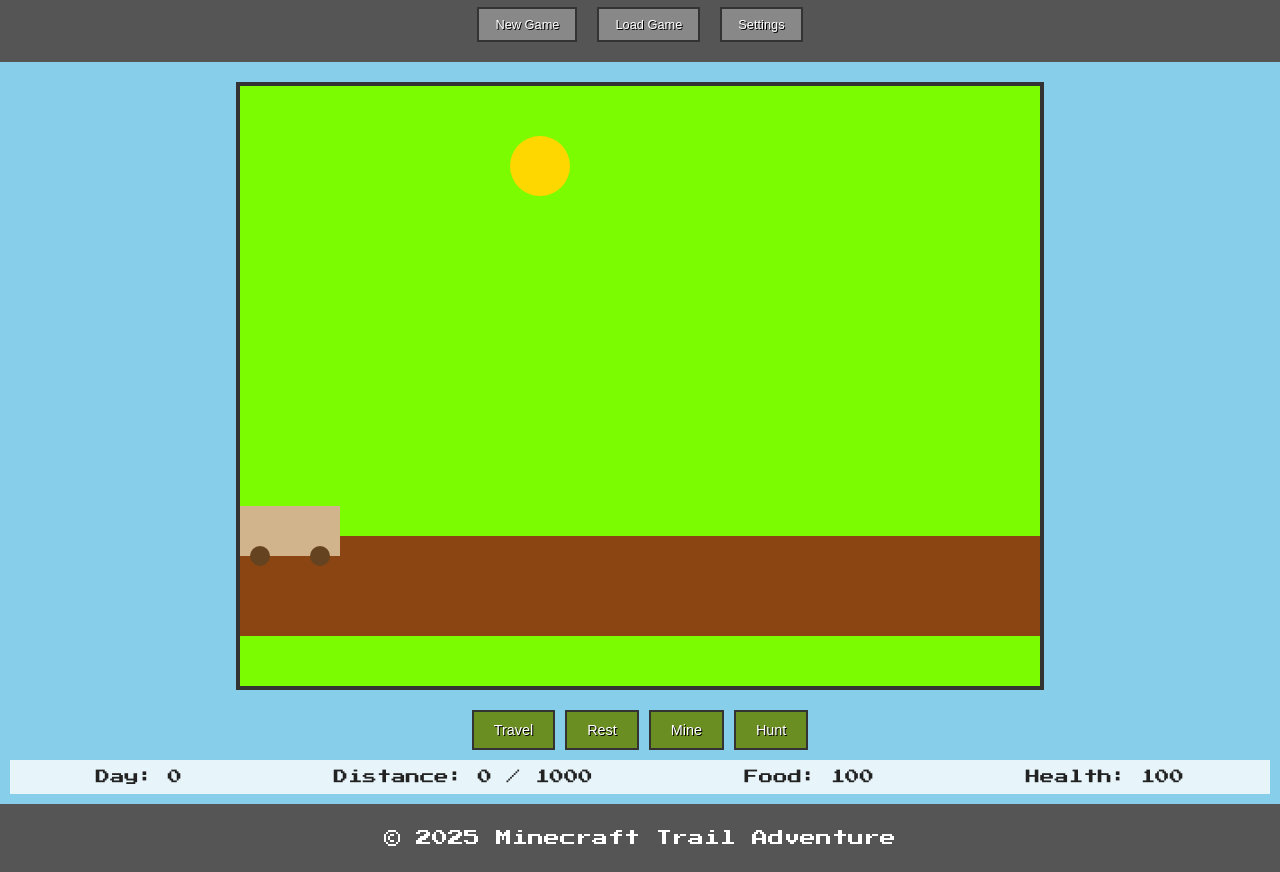
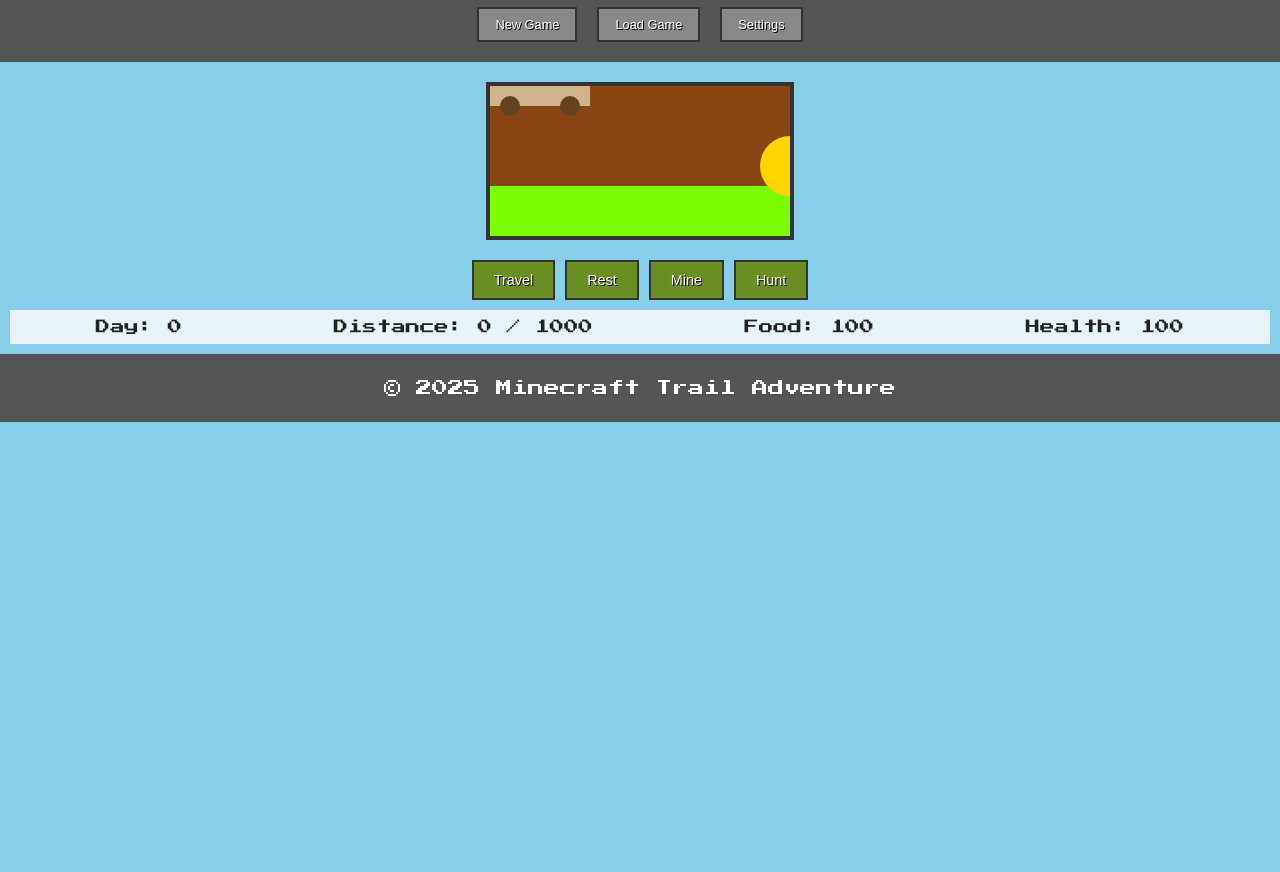
Before and after one commit to drs-az/MinecraftTrail, a plain HTML site: page index.html in a window 1280 px wide. Shown: the part 37-909 px from the top of the page. After the commit the page ends 800 px from the top, so only its background shows below. Drawn offline with Linux system fonts and the light colour scheme.

Commit message:
Update index.html

```diff
--- a/index.html
+++ b/index.html
@@ -23,7 +23,7 @@
 
   <main>
     <section id="game-container">
-      <canvas id="gameCanvas" width="800" height="600"></canvas>
+      <canvas id="gameCanvas"></canvas>
     </section>
 
     <section id="controls">
@@ -45,7 +45,6 @@
     <p>&copy; 2025 Minecraft Trail Adventure</p>
   </footer>
 
-  <!-- Service Worker Registration -->
   <script>
     if ('serviceWorker' in navigator) {
       navigator.serviceWorker.register('./sw.js')
@@ -54,7 +53,6 @@
     }
   </script>
 
-  <!-- Game Logic Script -->
   <script src="main.js" defer></script>
 </body>
 </html>
```
